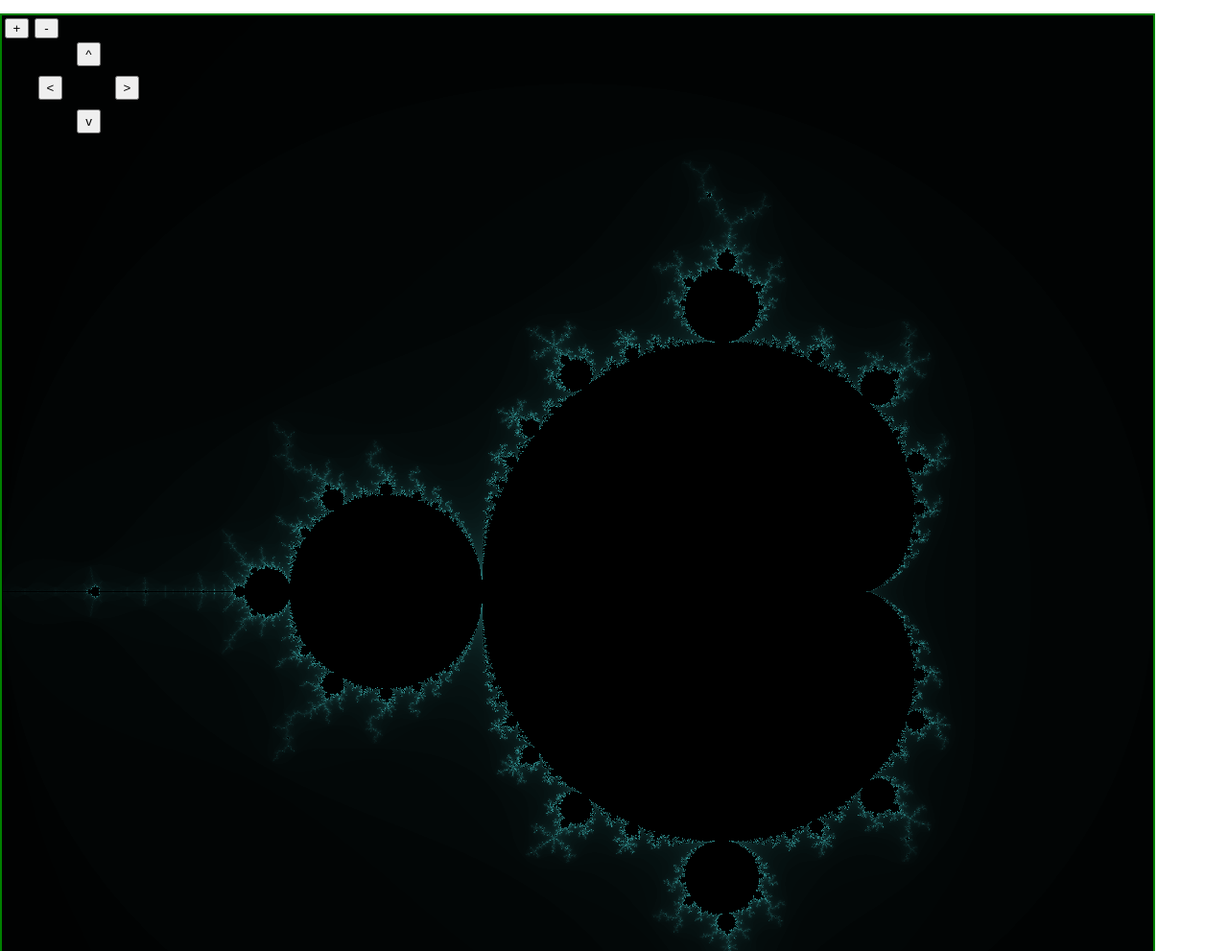
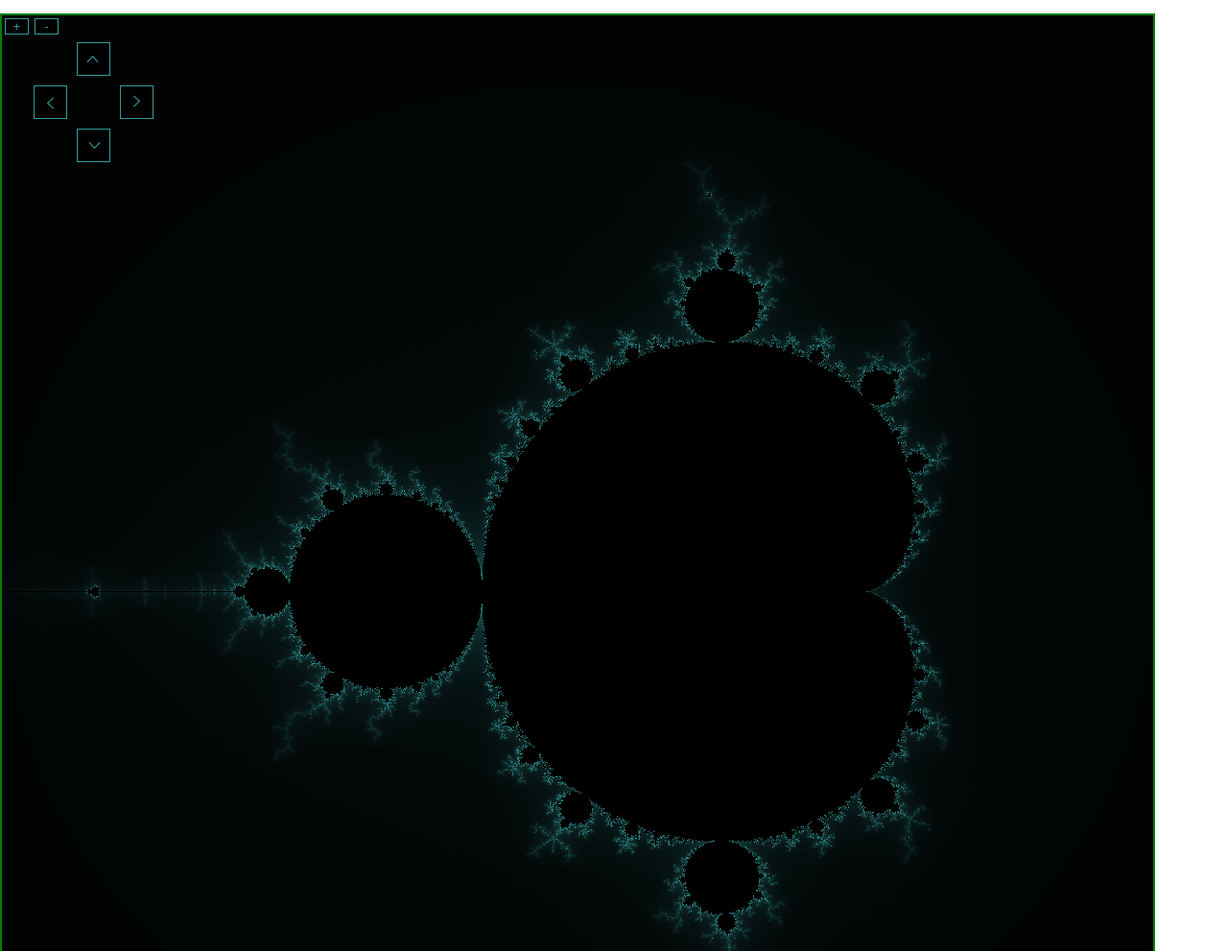
Before and after one commit to amrintala/MandelbrotHTML, a plain HTML site: page index.html in a window 1280 px wide. Shown: the top 991 px of the page at 96% size. Drawn offline with Linux system fonts and the light colour scheme.

Commit message:
buttons stylised, pan and zoom updated

```diff
--- a/index.html
+++ b/index.html
@@ -12,10 +12,10 @@
             <button id="plus" onclick=zoomIn()>+</button>
             <button id="miinus" onclick=zoomOut()>-</button>
 
-            <button id="up" onclick=panUp()>^</button>
-            <button id="down" onclick=panDown()>v</button>
-            <button id="left" onclick=panLeft()><</button>
-            <button id="right" onclick=panRight()>></button>
+            <button id="up" onclick=panUp()><img src="images/arrow_icon.png" width=19></button>
+            <button id="down" onclick=panDown()><img src="images/arrow_icon.png" width=19></button>
+            <button id="left" onclick=panLeft()><img src="images/arrow_icon.png" width=19></button>
+            <button id="right" onclick=panRight()><img src="images/arrow_icon.png" width=19></button>
 
 
         </div>
@@ -121,32 +121,32 @@
 
             function panUp(){
                 let y_scale = y_max - y_min
+                y_max -= y_scale * panSpeed
+                y_min -= y_scale * panSpeed
+                init()
+            }
+
+            function panDown(){
+                let y_scale = y_max - y_min
                 y_max += y_scale * panSpeed
                 y_min += y_scale * panSpeed
                 init()
             }
 
-            function panDown(){
-                let y_scale = y_max - y_min
-                y_max -= y_scale * panSpeed
-                y_min -= y_scale * panSpeed
+            function panLeft(){
+                let x_scale = x_max - x_min
+                x_max -= x_scale * panSpeed
+                x_min -= x_scale * panSpeed
                 init()
             }
 
-            function panLeft(){
+            function panRight(){
                 let x_scale = x_max - x_min
                 x_max += x_scale * panSpeed
                 x_min += x_scale * panSpeed
                 init()
             }
 
-            function panRight(){
-                let x_scale = x_max - x_min
-                x_max -= x_scale * panSpeed
-                x_min -= x_scale * panSpeed
-                init()
-            }
-
         </script>
     </body>
 </html>
--- a/styles.css
+++ b/styles.css
@@ -14,18 +14,32 @@ body {
     position: absolute;
 }
 
+button {
+    text-align: center;
+    padding: 0px;
+    background-color: black;
+    border: 1px solid rgb(51, 155, 155);
+}
+
+img {
+    margin: 0px;
+}
+
 #plus, #miinus {
     position:absolute;
     z-index: 2;
     top: 5px;
     width: 25px;
+    cursor: pointer;
+    color: rgb(51, 155, 155)
 }
 
 #up, #down, #left, #right {
     position:absolute;
     z-index: 2;
-    width: 25px;
-    height: 25px;
+    width: 35px;
+    height: 35px;
+    cursor: pointer;
 }
 
 #plus {
@@ -38,21 +52,24 @@ body {
 }
 
 #up {
+    top: 30px;
     left: 80px;
-    top: 30px;
+    transform: rotate(270deg)
 }
 
 #down {
+    top: 120px;
     left: 80px;
-    top: 100px;
+    transform: rotate(90deg)
 }
 
 #left {
-    top: 65px;
-    left: 40px;
+    top: 75px;
+    left: 35px;
+    transform: rotate(180deg)
 }
 
 #right {
-    top: 65px;
-    left: 120px;
+    top: 75px;
+    left: 125px;
 }
```
Also changed, not shown: images/arrow_icon.png (added), images/arrow_icon.svg (added).
